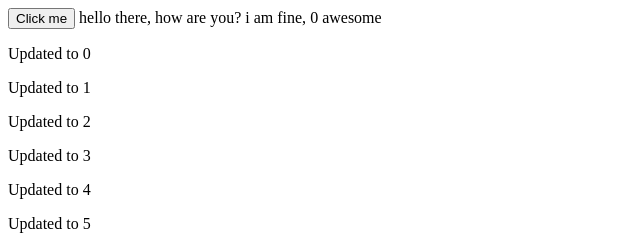
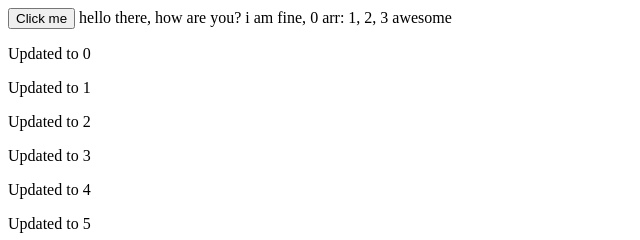
Before and after one commit to MathiasWP/transparent-dom-reactivity, a website: page playground/index.html in a window 1280 px wide. Shown: the top 240 px of the page, 0-640 px from the left. Drawn offline with Linux system fonts and the light colour scheme.

Commit message:
Small updates

```diff
--- a/playground/index.html
+++ b/playground/index.html
@@ -12,18 +12,18 @@
     <div id="render">
     </div>
     <script src="./dist/latest.js"></script>
-    <!-- <script src="../build/index.js"></script> -->
+    <!-- <script src="../build/index.js"></script -->>
     <script>
         const counterApp = new App('#counter')
         const renderApp = new App('#render')
 
-        const _counter = new ReactiveVariable(0);
-        const counter = new ReactiveVariable(new returnValueFunction(() => _counter.value + _counter.value), [_counter]);
-        const boolean = new ReactiveVariable(true);
+        const _counter = renderApp.declareVariable(0)
+        const counter = renderApp.declareVariable(new returnValueFunction(() => _counter.value + _counter.value), [_counter])
+        const arr = renderApp.declareVariable([1,2,3]);
         const btn = counterApp.createElement('button')
         btn.setInnerHTML('Click me')
         btn.mount();
-        btn.addEventListener('click', () => _counter.value++);
+        btn.addEventListener('click', () => {_counter.value++; arr.value = [...arr.value, arr.value.length + 1]});
 
         const span = counterApp.createElement('span');
         const text = () => counter.value
@@ -35,23 +35,21 @@
         el1.setInnerHTML('init ')
         span.appendText(' hello there, how are you? i am fine, ')
         span.appendText(_counter, -1, [_counter])
+        span.appendText(new returnValueFunction(() => ' arr: '))
+        span.appendText(new returnValueFunction(() => arr.value.join(', ')), -1, [arr])
         el1.appendText(counter, -1, [counter])
         span.appendText(' awesome')
 
         const condition = () => ((counter.value > 4 && _counter.value < 20) /* && boolean.value */)
-        el1.conditionallyRender(condition, [_counter, counter, boolean])
+        el1.conditionallyRender(condition, [_counter, counter])
 
-
-        setTimeout(() => {
-            boolean.value = false
-        }, 4000);
 
         const el2 = renderApp.createElement('p', el1)
         const els = [];
 
         // I have not benchmarked other frameworks with rendering 10 000 elements, adding an event listener to every one and unmounting them,
         // but i am wondering how ok this is
-        for(let i = 0; i < 10_000; i++) {
+        for(let i = 0; i < 1_000; i++) {
             const el = renderApp.createElement('p')
             el.mount()
             if(i % 2 === 0) {
@@ -73,6 +71,8 @@
                 if(localCounter.value > 5) {el.unmount(); console.log(`Removed element with innerHTML: ${el.$el.innerHTML}`)}
             }, false)
         }
+
+        // els.forEach(el => el.unmount())
 
 
         // // Here is something that had terrible performance when exceeding 5000 elements on my Mac
--- a/src/index.ts
+++ b/src/index.ts
@@ -43,6 +43,10 @@ type anyFunction = (...args: any) => any
 type conditionFunction = () => boolean
 type actionData = { ew: ElementWrapper | null, action: anyFunction, bindingId: string | number, actionParams: any, transparentAction: boolean }
 
+function isPrimitive(val: any): boolean {
+    return val !== Object(val);
+}
+
 class returnValueFunction {
     private valueFunction: anyFunction
 
@@ -66,7 +70,8 @@ class returnValueFunction {
 
     constructor(value: unknown | returnValueFunction | ReactiveVariable, dependencies?: ReactiveVariable[]) {
         this.id = globalVariableId++;
-        this.setValue(value, dependencies)
+        this.setValue(value);
+        if(dependencies) this.reactToDependencies(dependencies)
         this.addToGlobalStorage();
     }
 
@@ -79,10 +84,14 @@ class returnValueFunction {
         dependencies.forEach(rv => rv.addAction(null, this.performAllActionsFromLinkedElementWrappers.bind(this), `${this.id}-2`, [], true))
     }
 
-    setValue(value: unknown | returnValueFunction | ReactiveVariable, dependencies?: ReactiveVariable[]): void {
-        this._value = value;
-        if(dependencies) this.reactToDependencies(dependencies)
+    private setValue(val: any): void {
+        this._value = val;
         this.triggerChangeChain();
+    }
+
+    redeclareValue(value: unknown | returnValueFunction | ReactiveVariable, dependencies?: ReactiveVariable[]): void {
+        this.setValue(value);
+        if(dependencies) this.reactToDependencies(dependencies);
     }
 
     set value(val: any) {
@@ -90,7 +99,8 @@ class returnValueFunction {
     }
 
     get value(): any {
-        return this._value instanceof returnValueFunction ? this._value.getValue() : this._value instanceof ReactiveVariable ? this._value.value : this._value;
+        const rawValue =  this._value instanceof returnValueFunction ? this._value.getValue() : this._value instanceof ReactiveVariable ? this._value.value : this._value;
+        return rawValue
     }
 
     addAction(ew: ElementWrapper | null, action: anyFunction, bindingId: string | number, actionParams: any[], transparentAction = false): void {
@@ -139,10 +149,7 @@ class ElementWrapper {
         this.parent = parent;
     }
 
-    /**
-     * @description We do not use any "virtual dom" to perform changes in the dom, so all we could need rom the parent is its HTMLElement
-     */
-    get $parentRawEl(): HTMLElement {
+    get $parentEl(): HTMLElement {
         return this.parent instanceof ElementWrapper ? this.parent.$el : this.parent;
     }
 
@@ -181,11 +188,11 @@ class ElementWrapper {
     }
 
     private addToDOM(): void {
-        this.$parentRawEl.appendChild(this.$el);
+        this.$parentEl?.appendChild(this.$el);
     }
 
     private removeFromDOM(): void {
-        this.$parentRawEl.removeChild(this.$el);
+        this.$parentEl?.removeChild(this.$el);
     }
 
     private cleanUpGarbage(): void {
@@ -321,6 +328,7 @@ class ElementWrapper {
  */
 class App {
     $root: HTMLElement;
+    reactiveVariables: Map<number, ReactiveVariable> = new Map()
 
     constructor(selector: string) {
         const foundEl = (document.querySelector(selector) as HTMLElement);
@@ -332,4 +340,10 @@ class App {
         const el = new ElementWrapper(tag, parent);
         return el;
     }
+
+    declareVariable(value: any, dependencies?: ReactiveVariable[]): ReactiveVariable {
+        const rv = new ReactiveVariable(value, dependencies);
+        this.reactiveVariables.set(rv.id, rv);
+        return rv;
+    }
 }
```
Also changed, not shown: playground/dist/latest.js.
